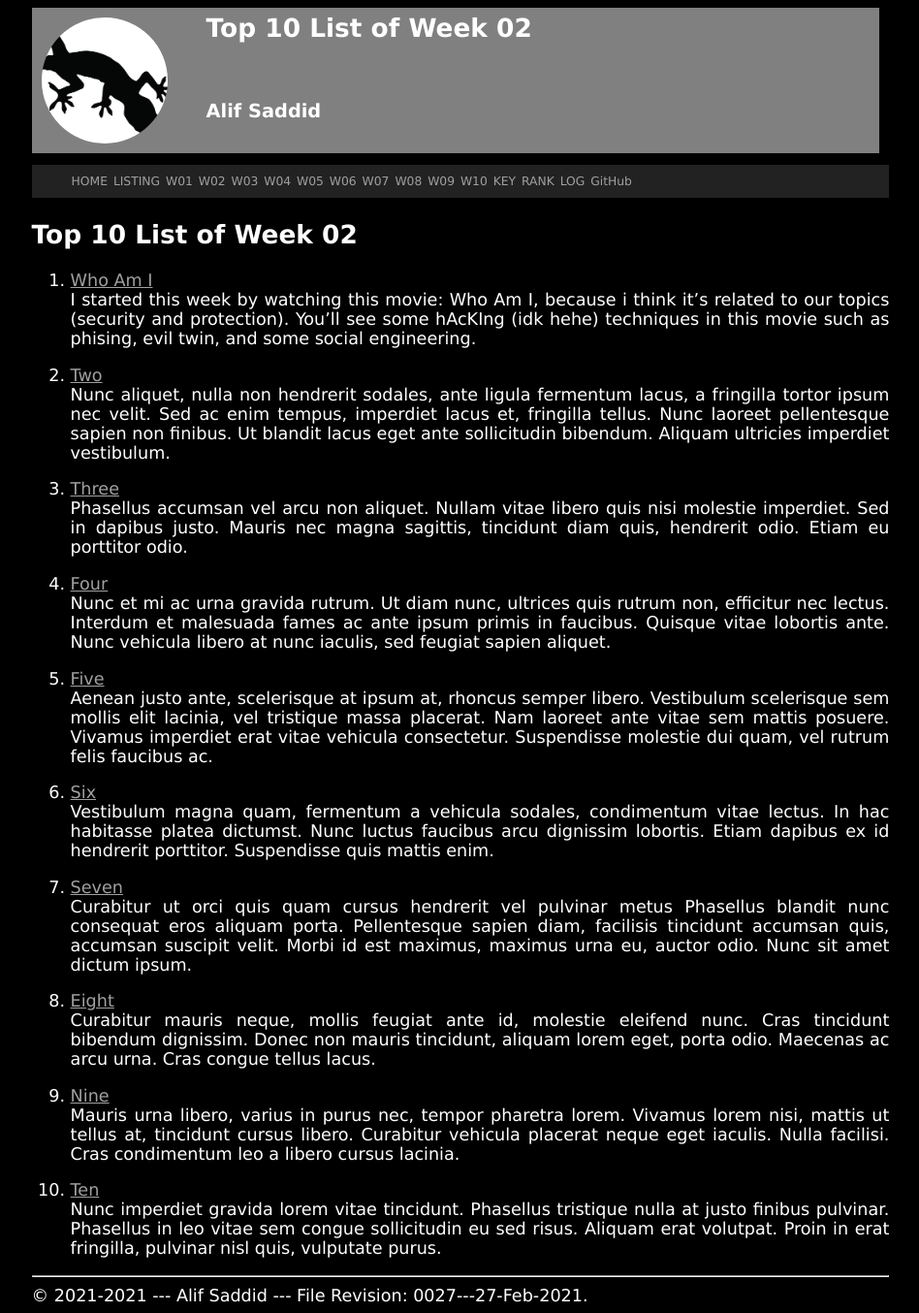
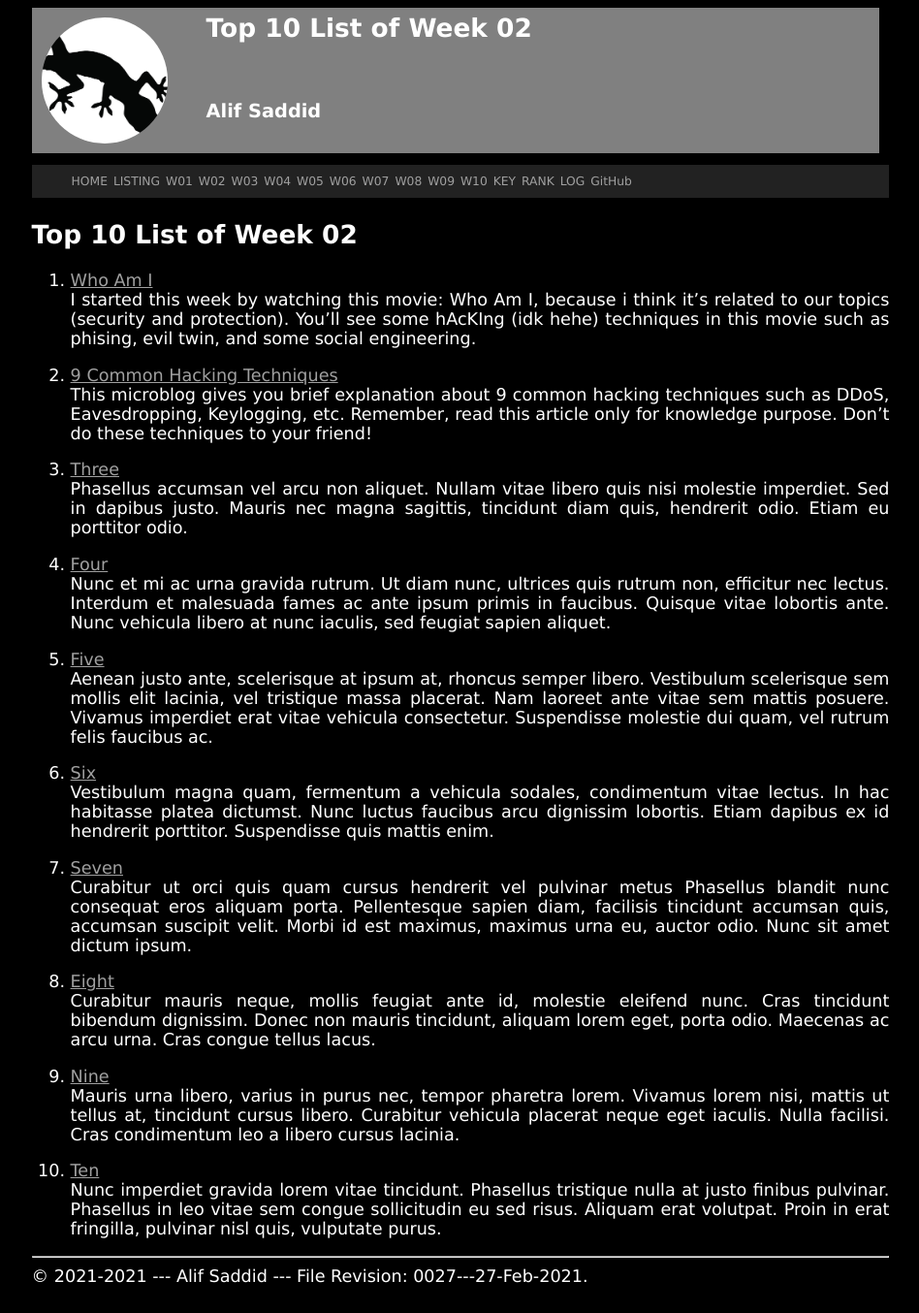
Before and after one commit to alifsaddid/os211, a Jekyll site: the page built from w02.md, in a window 1280 px wide. Shown: the whole page at 97% size, without its empty margins (165-1113 px from the left). Built offline with Jekyll 4.4.1, drawn with Linux system fonts in a browser that asks for light colours; our own code applies the rules of GitHub Pages for plain Markdown files.

Commit message:
OS211 alifsaddid

```diff
--- a/w02.md
+++ b/w02.md
@@ -8,12 +8,8 @@ permalink: /W02/
 1. [Who Am I](http://dl.sharemydrive.xyz/whoami-2014/)<br>
 I started this week by watching this movie: Who Am I, because i think it's related to our topics (security and protection). You'll see some hAcKIng (idk hehe) techniques in this movie such as phising, evil twin, and some social engineering.
 
-2. [Two](https://en.wikipedia.org/wiki/2)<br>
-Nunc aliquet, nulla non hendrerit sodales, ante ligula fermentum lacus, a fringilla tortor ipsum nec velit.
-Sed ac enim tempus, imperdiet lacus et, fringilla tellus.
-Nunc laoreet pellentesque sapien non finibus.
-Ut blandit lacus eget ante sollicitudin bibendum.
-Aliquam ultricies imperdiet vestibulum.
+2. [9 Common Hacking Techniques](https://blog.finjan.com/9-common-hacking-techniques-and-how-to-deal-with-them/)<br>
+This microblog gives you brief explanation about 9 common hacking techniques such as DDoS, Eavesdropping, Keylogging, etc. Remember, read this article only for knowledge purpose. Don't do these techniques to your friend!
 
 3. [Three](https://en.wikipedia.org/wiki/3)<br>
 Phasellus accumsan vel arcu non aliquet.
```
